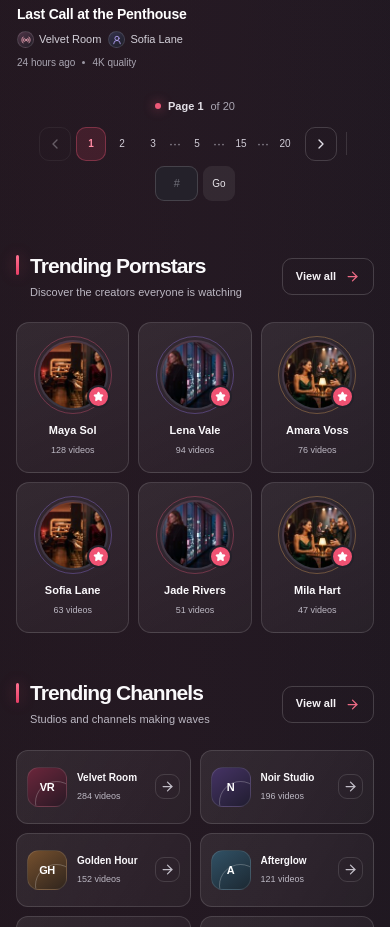
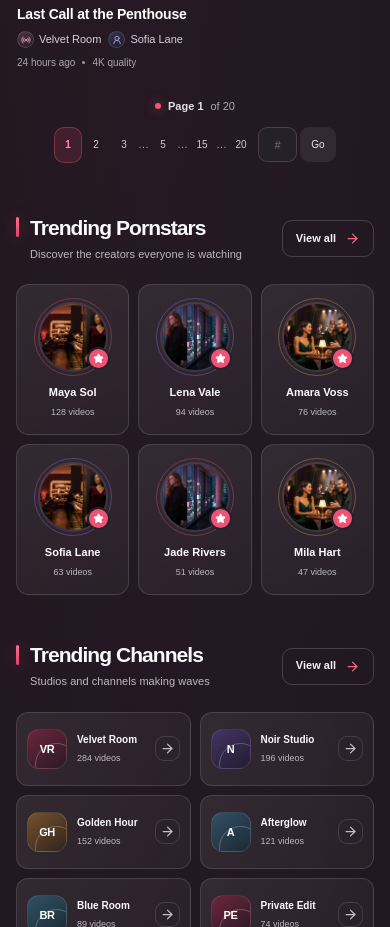
Before and after one commit to atikx2/vidubuzz1, a Next.js app: page / in a window 390 px wide. Shown: the part 7200-8127 px from the top of the page. Built offline with nearby package versions, Linux system fonts and the light colour scheme.

Commit message:
Keep mobile pagination on one compact row
Co-authored-by: arena-agent <297053741+arena-agent@users.noreply.github.com>

```diff
--- a/app/globals.css
+++ b/app/globals.css
@@ -276,16 +276,15 @@ button { -webkit-tap-highlight-color: transparent; }
   .video-title { margin-bottom: 7px; font-size: 14px; }
   .creator-chip { font-size: 11px; }
   .pagination-wrap { padding-top: 28px; }
-  .pagination { max-width: 100%; flex-wrap: wrap; gap: 5px; }
-  .page-number-list { gap: 1px; }
-  .page-number-group { gap: 1px; }
-  .pagination-arrow { width: 32px !important; height: 34px !important; }
-  .page-number { width: 30px; height: 34px; font-size: 10px; }
-  .page-ellipsis { letter-spacing: 0; }
-  .pagination-divider { margin: 0 4px; }
+  .pagination { width: max-content; max-width: 100%; flex-wrap: nowrap; gap: 3px; }
+  .pagination-arrow, .pagination-divider { display: none !important; }
+  .page-number-list { flex: 0 0 auto; gap: 0; }
+  .page-number-group { gap: 0; }
+  .page-number { width: 28px; height: 36px; font-size: 10px; }
+  .page-ellipsis { letter-spacing: 0; font-size: 11px; }
   .page-jump-label { display: none; }
-  .page-jump-input { width: 43px !important; }
-  .page-jump-button { padding: 0 9px !important; }
+  .page-jump-input { width: 39px !important; flex: 0 0 39px; }
+  .page-jump-button { width: 36px !important; flex: 0 0 36px; padding: 0 !important; }
   .discovery-section { padding-top: 52px; }
   .performer-grid { grid-template-columns: repeat(3, minmax(0, 1fr)); gap: 9px; }
   .performer-card { padding: 17px 7px 15px; border-radius: 13px; }
@@ -308,8 +307,8 @@ button { -webkit-tap-highlight-color: transparent; }
   .menu-trigger, .mobile-search-trigger, .account-trigger { width: 34px !important; height: 34px !important; }
   .page-shell { width: calc(100% - 24px); }
   .pagination { gap: 3px; }
-  .page-number { width: 27px; }
-  .page-jump-input { width: 38px !important; }
+  .page-number { width: 26px; height: 34px; }
+  .page-jump-input { width: 38px !important; flex-basis: 38px; }
   .footer-caption { display: none; }
 }
 
--- a/components/pagination.tsx
+++ b/components/pagination.tsx
@@ -37,7 +37,7 @@ export function Pagination() {
         <div className="page-number-list">
           {pageNumbers.map((number, index) => (
             <span className="page-number-group" key={number}>
-              {index >= 3 && <span className="page-ellipsis">···</span>}
+              {index >= 3 && <span className="page-ellipsis">…</span>}
               <button
                 type="button"
                 className={`page-number ${page === number ? "page-number-active" : ""}`}
```
